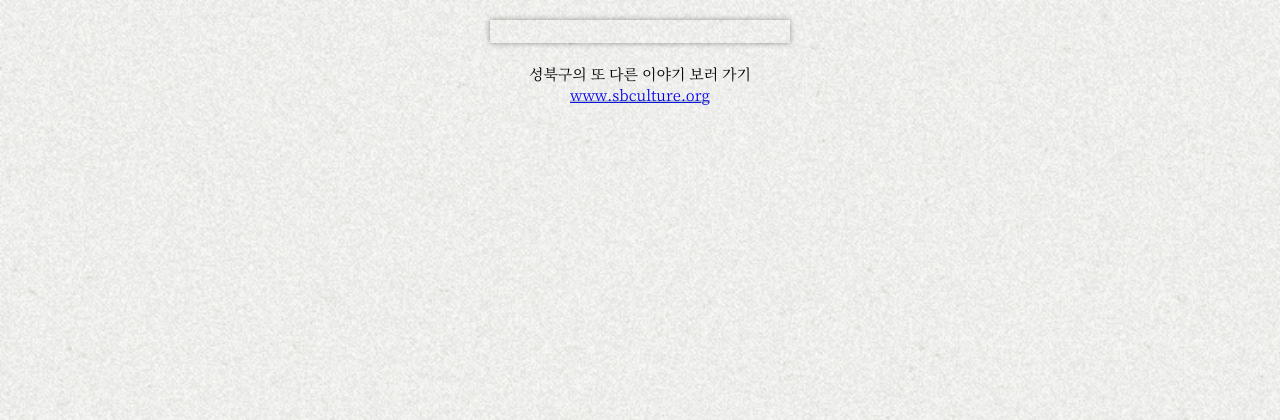
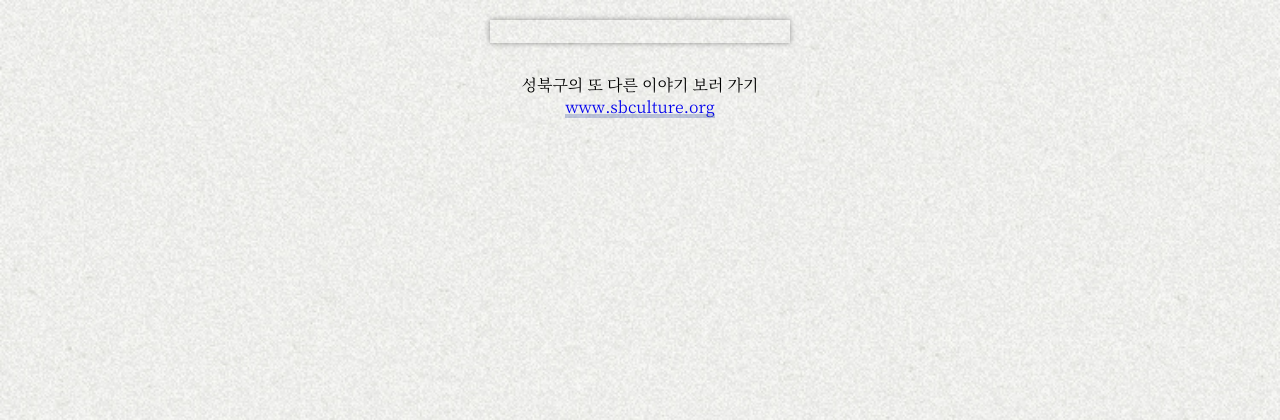
Before and after one commit to rebel9-idea/rebel9-seungbukgu, a Flask app: template templates/share.html in a window 1280 px wide. Shown: the top 420 px of the page. Run offline with Flask 2, Linux system fonts and the light colour scheme; the template is opened without the code that fills it, so the values that code supplies are empty.

Commit message:
“faris”

```diff
--- a/templates/share.html
+++ b/templates/share.html
@@ -47,25 +47,28 @@
 		}
 		.wrap_text {
 			text-align: center;
-			padding: 20px 0;
-			font-size: 15px;
+			padding: 31px 0;
+			line-height: 1.4;
+			font-size: 16px;
 			font-weight: 400;
-		}
+			/* font-family: 'Noto Serif'; */
+			}
 		.wrap_text a {
 			position: relative;
+			text-decoration: none;
 		}
 		.wrap_text a:after {
 		    content: "";
 		    position: absolute;
 		    width: 100%;
-		    bottom: 2px;
+		    bottom: 0px;
 		    left: 0;
-		    height: 3px;
+		    height: 4px;
 		    background-color: rgba(44,73,151,0.28);
 		}
 
 
-	</style>
+			</style>
 </head>
 <body>
 
```
